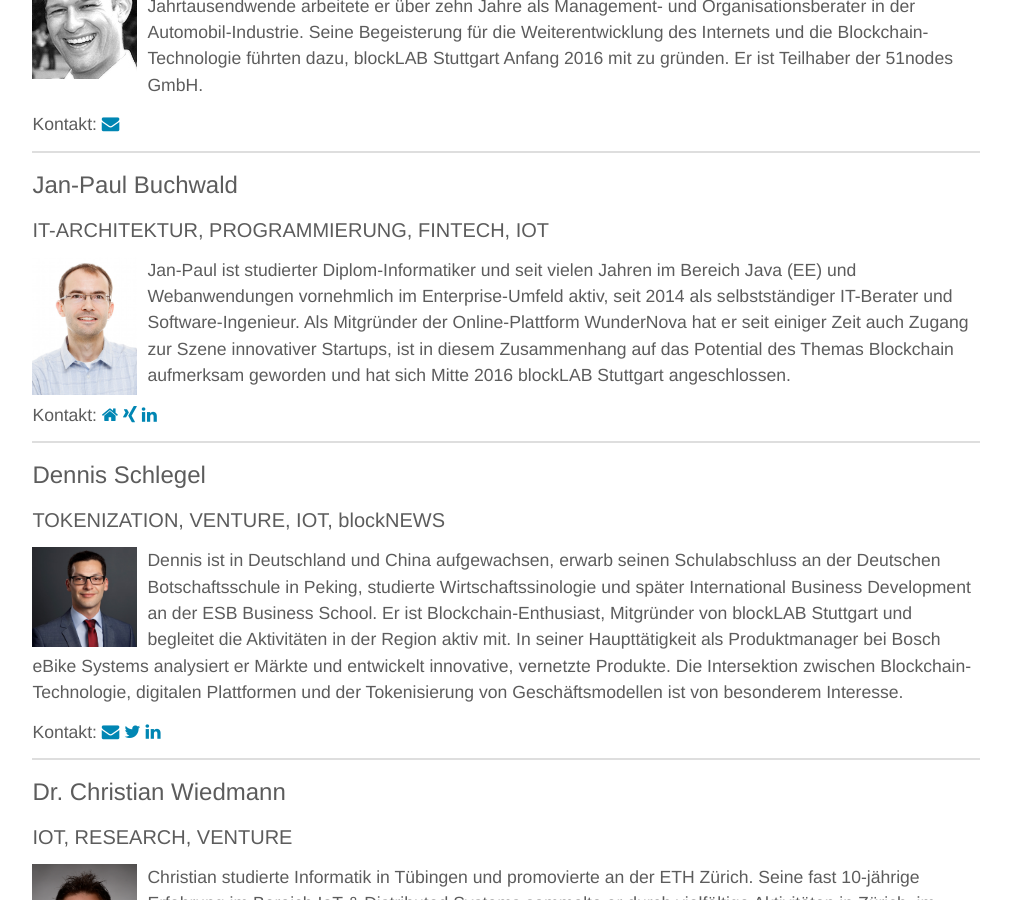
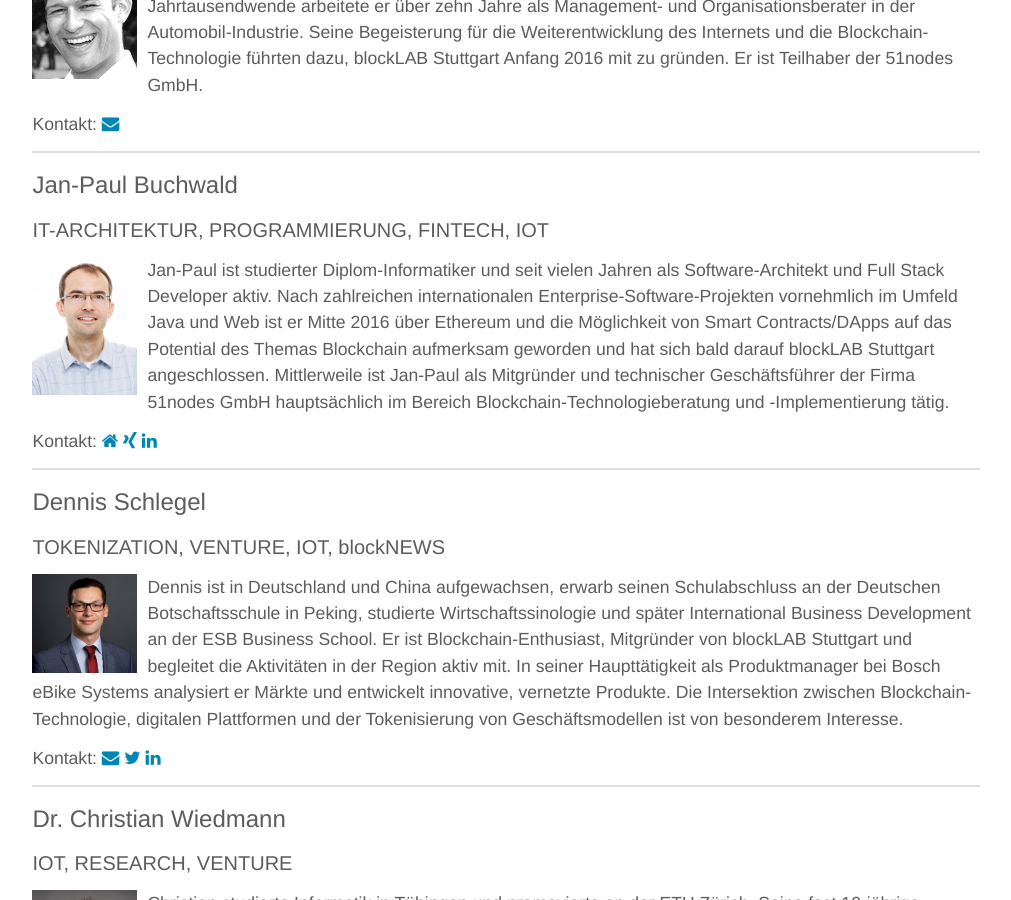
Before and after one commit to blocklab/site, a Jekyll site: the page built from team.md, in a window 1280 px wide and 900 px high, scrolled down 687 px. Shown: the whole window, without its empty margins (134-1145 px from the left). Built offline with Jekyll 4.4.1, drawn with Linux system fonts in a browser that asks for light colours.

Commit message:
Update team description Jan-Paul

```diff
--- a/_data/team.yml
+++ b/_data/team.yml
@@ -9,8 +9,8 @@
   name: Jan-Paul Buchwald
   image: /assets/images/team/jan-paul.jpg
   topics: IT-ARCHITEKTUR, PROGRAMMIERUNG, FINTECH, IOT
-  description: Jan-Paul ist studierter Diplom-Informatiker und seit vielen Jahren im Bereich Java (EE) und Webanwendungen vornehmlich im Enterprise-Umfeld aktiv, seit 2014 als selbstständiger IT-Berater und Software-Ingenieur. Als Mitgründer der Online-Plattform WunderNova hat er seit einiger Zeit auch Zugang zur Szene innovativer Startups, ist in diesem Zusammenhang auf das Potential des Themas Blockchain aufmerksam geworden und hat sich Mitte 2016 blockLAB Stuttgart angeschlossen.
-  web: http://www.yopiter.com
+  description: Jan-Paul ist studierter Diplom-Informatiker und seit vielen Jahren als Software-Architekt und Full Stack Developer aktiv. Nach zahlreichen internationalen Enterprise-Software-Projekten vornehmlich im Umfeld Java und Web ist er Mitte 2016 über Ethereum und die Möglichkeit von Smart Contracts/DApps auf das Potential des Themas Blockchain aufmerksam geworden und hat sich bald darauf blockLAB Stuttgart angeschlossen. Mittlerweile ist Jan-Paul als Mitgründer und technischer Geschäftsführer der Firma 51nodes GmbH hauptsächlich im Bereich Blockchain-Technologieberatung und -Implementierung tätig.
+  web: https://www.51nodes.io
   xing: JanPaul_Buchwald
   linkedin: jan-paul-buchwald-23542423
 
```
